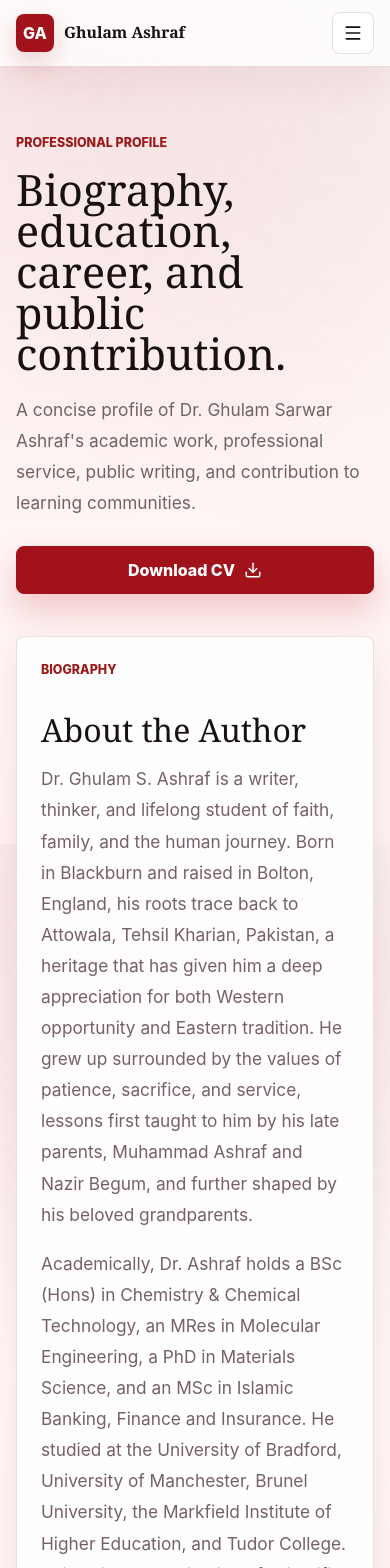
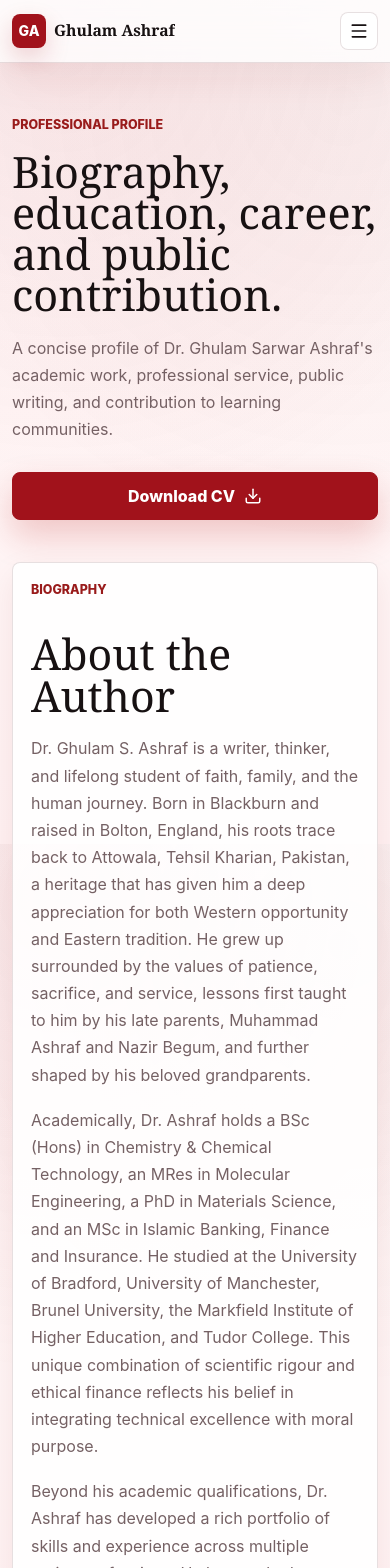
Before and after one commit to musaQAZI0/Ghulamashraf, a Next.js app: page /about in a window 390 px wide. Shown: the top 1568 px of the page. Built offline with nearby package versions, Linux system fonts and the light colour scheme.

Commit message:
Fix Vercel build and mobile layout

```diff
--- a/app/globals.css
+++ b/app/globals.css
@@ -1088,9 +1088,32 @@ h3 {
     padding-top: 48px;
   }
 
+  .page-hero {
+    padding-top: clamp(48px, 9vw, 80px);
+  }
+
   .hero-visual,
   .hero-visual img {
     min-height: 480px;
+  }
+
+  .profile-grid,
+  .archive-layout {
+    grid-template-columns: 1fr;
+  }
+
+  .filter-panel {
+    position: static;
+    display: flex;
+    overflow-x: auto;
+    gap: 8px;
+    padding: 10px;
+    scrollbar-width: thin;
+  }
+
+  .filter-panel a {
+    flex: 0 0 auto;
+    white-space: nowrap;
   }
 
   .intro-grid p {
@@ -1120,6 +1143,11 @@ h3 {
 
   h1 {
     font-size: clamp(2.65rem, 14vw, 4.1rem);
+    line-height: 0.96;
+  }
+
+  h2 {
+    font-size: clamp(1.85rem, 11vw, 3rem);
   }
 
   .featured-grid,
@@ -1134,6 +1162,42 @@ h3 {
   .hero-visual,
   .hero-visual img {
     min-height: 380px;
+  }
+
+  .hero-section,
+  .content-section,
+  .split-section,
+  .contact-section,
+  .page-hero,
+  .profile-grid,
+  .archive-layout,
+  .article-page,
+  .media-grid,
+  .route-topic-grid,
+  .route-featured-grid {
+    width: min(100% - 24px, 1180px);
+  }
+
+  .hero-intro,
+  .page-hero p,
+  .article-page header p,
+  .profile-grid p,
+  .archive-row-card p,
+  .media-card p {
+    font-size: 1rem;
+    line-height: 1.7;
+  }
+
+  .article-card,
+  .topic-card,
+  .media-card,
+  .contact-form,
+  .profile-grid article {
+    padding: 18px;
+  }
+
+  .article-image {
+    height: 180px;
   }
 
   .cta-row,
@@ -1161,6 +1225,42 @@ h3 {
   }
 }
 
+@media (max-width: 420px) {
+  .navbar {
+    padding-inline: 12px;
+  }
+
+  .brand-mark {
+    gap: 8px;
+  }
+
+  .brand-mark span {
+    width: 34px;
+    height: 34px;
+    font-size: 0.88rem;
+  }
+
+  .brand-mark strong {
+    max-width: 150px;
+    overflow: hidden;
+    text-overflow: ellipsis;
+    white-space: nowrap;
+  }
+
+  .mobile-toggle {
+    width: 38px;
+    height: 38px;
+  }
+
+  .hero-note {
+    left: 12px;
+    right: 12px;
+    bottom: 12px;
+    align-items: flex-start;
+    font-size: 0.9rem;
+  }
+}
+
 @media (prefers-reduced-motion: reduce) {
   *,
   *::before,
--- a/package.json
+++ b/package.json
@@ -4,9 +4,10 @@
   "private": true,
   "scripts": {
     "dev": "next dev",
-    "build": "next build",
+    "build": "prisma generate && next build",
     "start": "next start",
     "lint": "eslint",
+    "postinstall": "prisma generate",
     "prisma:generate": "prisma generate",
     "prisma:migrate": "prisma migrate dev",
     "prisma:studio": "prisma studio"
```
